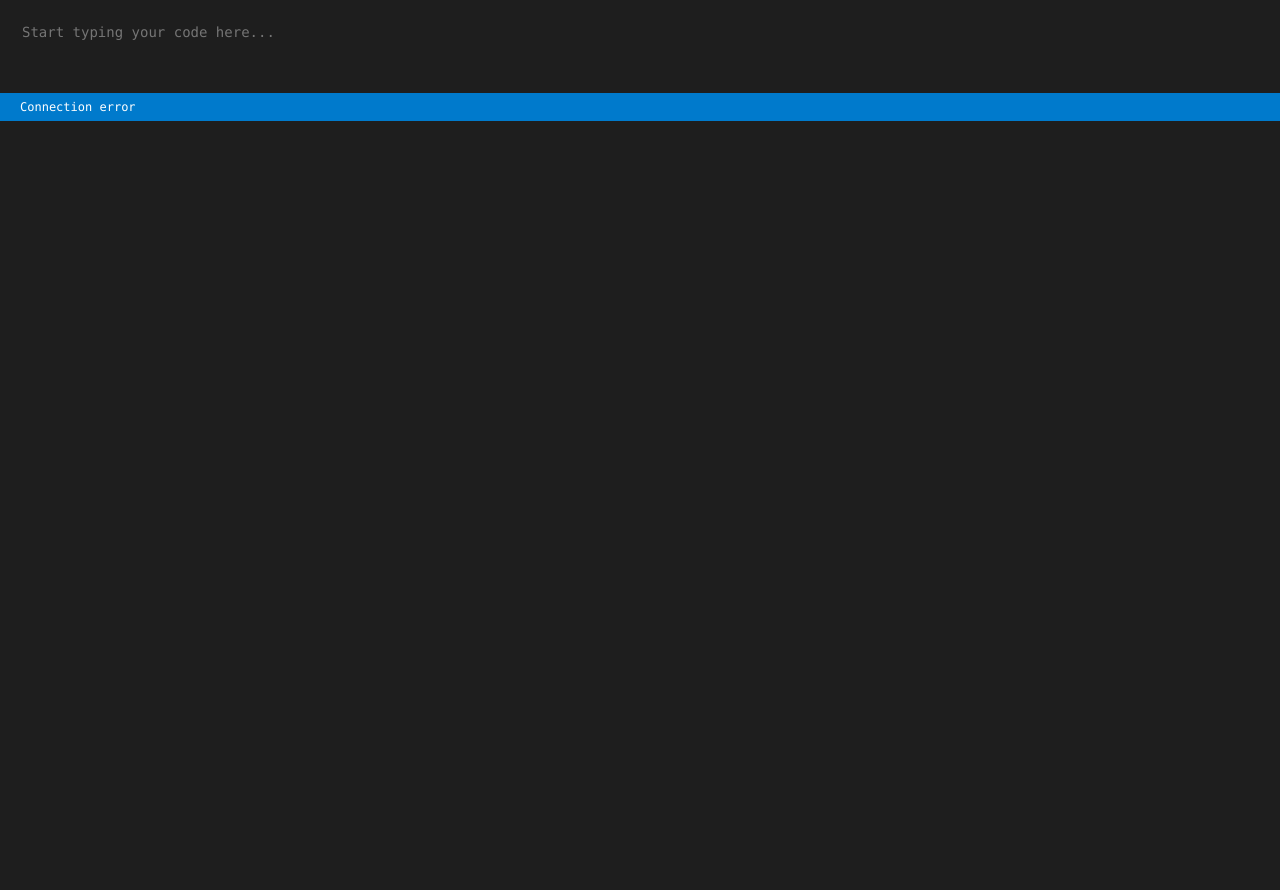
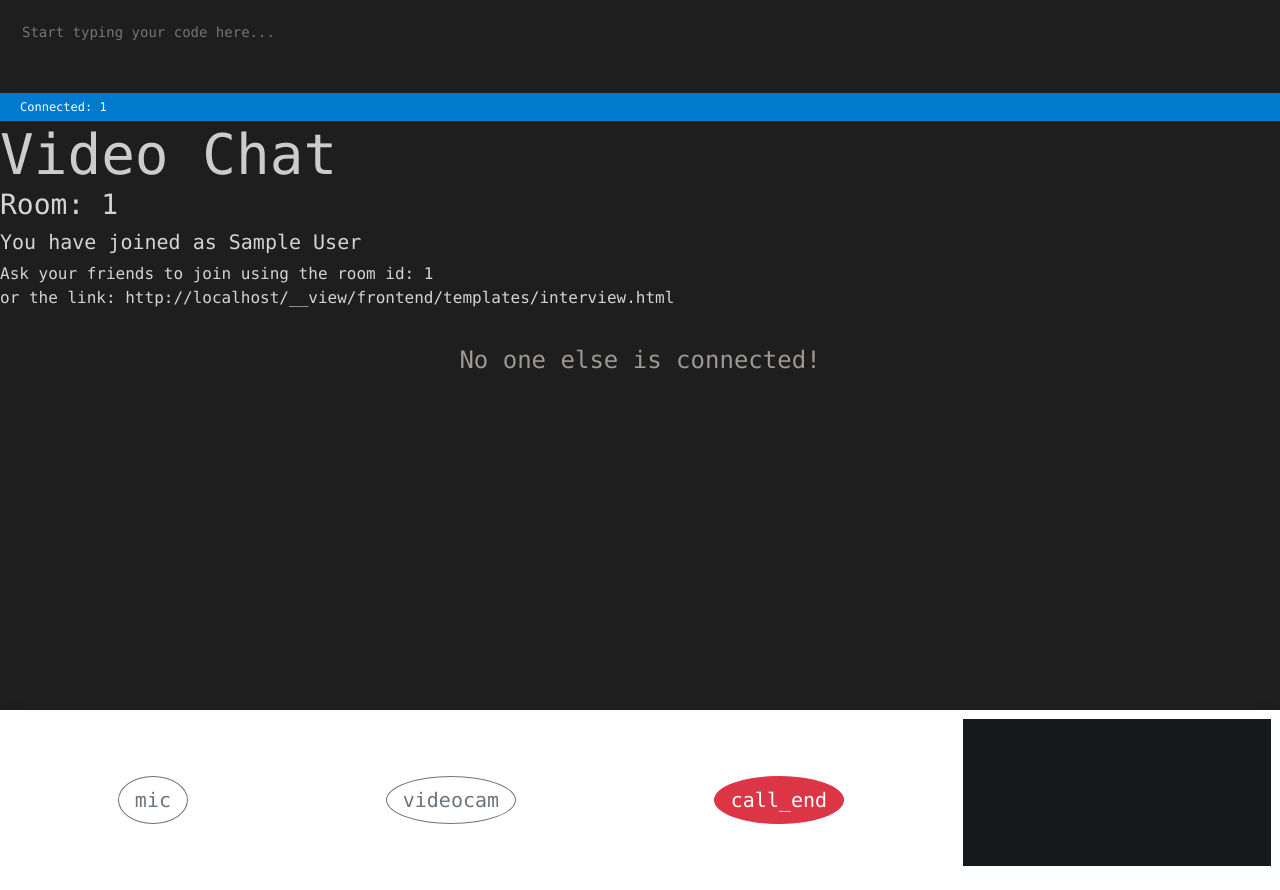
Before and after one commit to JktuJQ/HireLanderAI, a Flask app: template frontend/templates/interview.html in a window 1280 px wide. Shown: the part 50-940 px from the top of the page. Before the commit the page ends 171 px from the top, so only its background shows below. Run offline with Flask 3, Linux system fonts and the light colour scheme; the template is opened without the code that fills it: most values are stand-ins (such as "Sample title", 1, 10 or a date in 2020); parts of the project's set-up code (start-up, migrations or seed data) failed here and were passed over; some libraries are stand-ins or nearby versions.

Commit message:
Livecoding + video calls

```diff
--- a/backend/index_page.py
+++ b/backend/index_page.py
@@ -6,6 +6,6 @@ from flask import redirect, url_for, render_template, request
 def index_route():
     if request.method == "POST":
         room_id = request.form['room_id']
-        return redirect(url_for("entry_checkpoint", room_id=room_id))
+        return redirect(url_for("checkpoint_route", room_id=room_id))
 
     return render_template("index.html")
--- a/examples/backend_test.py
+++ b/examples/backend_test.py
@@ -1,5 +1,6 @@
 from backend.application import run
 from backend.index_page import index_route
 from backend.interview_page import interview_route
+from backend.checkpoint_page import checkpoint_route
 
 run(port=5000, host="127.0.0.1")
--- a/frontend/static/css/interview.css
+++ b/frontend/static/css/interview.css
@@ -1,5 +1,5 @@
 body {
-    font-family: 'Monaco', 'Menlo', 'Ubuntu Mono', monospace;
+  font-family: "Monaco", "Menlo", "Ubuntu Mono", monospace;
   margin: 0;
   padding: 0;
   background-color: #1e1e1e;
@@ -29,7 +29,7 @@ h1 {
   color: #d4d4d4;
   border: none;
   resize: none;
-    font-family: 'Monaco', 'Menlo', 'Ubuntu Mono', monospace;
+  font-family: "Monaco", "Menlo", "Ubuntu Mono", monospace;
   font-size: 14px;
   line-height: 1.5;
   tab-size: 4;
@@ -44,3 +44,68 @@ h1 {
   padding: 5px 20px;
   font-size: 12px;
 }
+
+/* Next styles are from separate css in original project */
+
+.video-grid {
+  display: grid;
+  grid-auto-flow: dense;
+  grid-template-columns: auto auto;
+  gap: 1rem;
+  padding: 0.5rem;
+  margin: 0.8rem;
+}
+
+.video-grid:empty {
+  display: block;
+  text-align: center;
+  color: rgb(156, 153, 146);
+  font-size: x-large;
+  height: 360px;
+}
+.video-grid:empty::before {
+  content: "No one else is connected!";
+}
+
+.video-item {
+  background-color: #feffff;
+  text-align: center;
+  padding: 5px;
+}
+.vid-wrapper {
+  background-color: rgb(22, 25, 27);
+  padding: 0;
+}
+.vid-wrapper video {
+  max-width: 45vw;
+  max-height: 40vh;
+}
+.display-name {
+  color: #17252a;
+  font-family: sans-serif;
+  font-size: 18px;
+  padding: 2px;
+}
+
+#control_box {
+  background-color: rgb(255, 255, 255);
+  height: 180px;
+  width: 100%;
+  margin: 1rem 0px 0px 0px;
+
+  padding: 0.25rem;
+}
+#local_vid {
+  max-height: 140px;
+  object-fit: contain;
+}
+
+@media only screen and (max-width: 768px) {
+  /* For mobile phones: */
+  .video-grid {
+    grid-template-columns: 1fr;
+  }
+  #control_box .btn-lg {
+    padding: 5px 12px 5px 12px;
+  }
+}
--- a/frontend/static/js/base.js
+++ b/frontend/static/js/base.js
@@ -1 +1 @@
-console.log("base.js")
+console.log("Hello from base.js")
--- /dev/null
+++ b/frontend/static/js/call_networking.js
@@ -0,0 +1,244 @@
+var myID;
+var _peer_list = {};
+
+// socketio
+var protocol = window.location.protocol;
+console.log(protocol + '//' + document.domain + ':' + location.port)
+var socket = io(protocol + '//' + document.domain + ':' + location.port, {autoConnect: false});
+
+document.addEventListener("DOMContentLoaded", (event)=>{
+    startCamera();
+});
+
+var camera_allowed=false;
+var mediaConstraints = {
+    audio: true, // We want an audio track
+    video: {
+        height: 360
+    } // ...and we want a video track
+};
+
+function startCamera()
+{
+    navigator.mediaDevices.getUserMedia(mediaConstraints)
+    .then((stream)=>{
+        myVideo.srcObject = stream;
+        camera_allowed = true;
+        setAudioMuteState(audioMuted);
+        setVideoMuteState(videoMuted);
+        //start the socketio connection
+        socket.connect();
+    })
+    .catch((e)=>{
+        console.log("getUserMedia Error! ", e);
+        alert("Error! Unable to access camera or mic! ");
+    });
+}
+
+
+
+
+socket.on("connect", ()=>{
+    console.log("socket connected....", "myRoomID: ", myRoomID);
+    socket.emit("join-room", {"room_id": myRoomID});
+});
+socket.on("user-connect", (data)=>{
+    console.log("user-connect ", data);
+    let peer_id = data["sid"];
+    let display_name = data["name"];
+    _peer_list[peer_id] = undefined; // add new user to user list
+    addVideoElement(peer_id, display_name);
+});
+socket.on("user-disconnect", (data)=>{
+    console.log("user-disconnect ", data);
+    let peer_id = data["sid"];
+    closeConnection(peer_id);
+    removeVideoElement(peer_id);
+});
+socket.on("user-list", (data)=>{
+    console.log("user list recvd ", data);
+    myID = data["my_id"];
+    if( "list" in data) // not the first to connect to room, existing user list recieved
+    {
+        let recvd_list = data["list"];
+        // add existing users to user list
+        for(peer_id in recvd_list)
+        {
+            display_name = recvd_list[peer_id];
+            _peer_list[peer_id] = undefined;
+            addVideoElement(peer_id, display_name);
+        }
+        start_webrtc();
+    }
+});
+
+function closeConnection(peer_id)
+{
+    if(peer_id in _peer_list)
+    {
+        _peer_list[peer_id].onicecandidate = null;
+        _peer_list[peer_id].ontrack = null;
+        _peer_list[peer_id].onnegotiationneeded = null;
+
+        delete _peer_list[peer_id]; // remove user from user list
+    }
+}
+
+function log_user_list()
+{
+    for(let key in _peer_list)
+    {
+        console.log(`${key}: ${_peer_list[key]}`);
+    }
+}
+
+//---------------[ webrtc ]--------------------
+
+var PC_CONFIG = {
+    iceServers: [
+        {
+            urls: ['stun:stun.l.google.com:19302',
+                    'stun:stun1.l.google.com:19302',
+                    'stun:stun2.l.google.com:19302',
+                    'stun:stun3.l.google.com:19302',
+                    'stun:stun4.l.google.com:19302'
+                ]
+        },
+    ]
+};
+
+function log_error(e){console.log("[ERROR] ", e);}
+function sendViaServer(data){socket.emit("data", data);}
+
+socket.on("data", (msg)=>{
+    // console.log("Data event invoked with msg type", msg["type"])
+    switch(msg["type"])
+    {
+        case "offer":
+            handleOfferMsg(msg);
+            break;
+        case "answer":
+            handleAnswerMsg(msg);
+            break;
+        case "new-ice-candidate":
+            handleNewICECandidateMsg(msg);
+            break;
+    }
+});
+
+function start_webrtc()
+{
+    // send offer to all other members
+    for(let peer_id in _peer_list)
+    {
+        invite(peer_id);
+    }
+}
+
+function invite(peer_id)
+{
+    if(_peer_list[peer_id]){console.log("[Not supposed to happen!] Attempting to start a connection that already exists!")}
+    else if(peer_id === myID){console.log("[Not supposed to happen!] Trying to connect to self!");}
+    else
+    {
+        console.log(`Creating peer connection for <${peer_id}> ...`);
+        createPeerConnection(peer_id);
+
+        let local_stream = myVideo.srcObject;
+        local_stream.getTracks().forEach((track)=>{_peer_list[peer_id].addTrack(track, local_stream);});
+    }
+}
+
+function createPeerConnection(peer_id)
+{
+    _peer_list[peer_id] = new RTCPeerConnection(PC_CONFIG);
+
+    _peer_list[peer_id].onicecandidate = (event) => {handleICECandidateEvent(event, peer_id)};
+    _peer_list[peer_id].ontrack = (event) => {handleTrackEvent(event, peer_id)};
+    _peer_list[peer_id].onnegotiationneeded = () => {handleNegotiationNeededEvent(peer_id)};
+}
+
+
+function handleNegotiationNeededEvent(peer_id)
+{
+    _peer_list[peer_id].createOffer()
+    .then((offer)=>{return _peer_list[peer_id].setLocalDescription(offer);})
+    .then(()=>{
+        console.log(`sending offer to <${peer_id}> ...`);
+        sendViaServer({
+            "sender_id": myID,
+            "target_id": peer_id,
+            "type": "offer",
+            "sdp": _peer_list[peer_id].localDescription
+        });
+    })
+    .catch(log_error);
+}
+
+function handleOfferMsg(msg)
+{
+    peer_id = msg['sender_id'];
+
+    console.log(`offer recieved from <${peer_id}>`);
+
+    createPeerConnection(peer_id);
+    let desc = new RTCSessionDescription(msg['sdp']);
+    _peer_list[peer_id].setRemoteDescription(desc)
+    .then(()=>{
+        let local_stream = myVideo.srcObject;
+        local_stream.getTracks().forEach((track)=>{_peer_list[peer_id].addTrack(track, local_stream);});
+    })
+    .then(()=>{return _peer_list[peer_id].createAnswer();})
+    .then((answer)=>{return _peer_list[peer_id].setLocalDescription(answer);})
+    .then(()=>{
+        console.log(`sending answer to <${peer_id}> ...`);
+        sendViaServer({
+            "sender_id": myID,
+            "target_id": peer_id,
+            "type": "answer",
+            "sdp": _peer_list[peer_id].localDescription
+        });
+    })
+    .catch(log_error);
+}
+
+function handleAnswerMsg(msg)
+{
+    peer_id = msg['sender_id'];
+    console.log(`answer recieved from <${peer_id}>`);
+    let desc = new RTCSessionDescription(msg['sdp']);
+    _peer_list[peer_id].setRemoteDescription(desc)
+}
+
+
+function handleICECandidateEvent(event, peer_id)
+{
+    console.log("Received new ICE-candidate")
+    if(event.candidate){
+        sendViaServer({
+            "sender_id": myID,
+            "target_id": peer_id,
+            "type": "new-ice-candidate",
+            "candidate": event.candidate
+        });
+    }
+}
+
+function handleNewICECandidateMsg(msg)
+{
+    console.log(`ICE candidate recieved from <${peer_id}>`);
+    var candidate = new RTCIceCandidate(msg.candidate);
+    _peer_list[msg["sender_id"]].addIceCandidate(candidate)
+    .catch(log_error);
+}
+
+
+function handleTrackEvent(event, peer_id)
+{
+    console.log(`track event recieved from <${peer_id}>`);
+
+    if(event.streams)
+    {
+        getVideoObj(peer_id).srcObject = event.streams[0];
+    }
+}
--- /dev/null
+++ b/frontend/static/js/call_ui.js
@@ -0,0 +1,85 @@
+var myVideo;
+
+document.addEventListener("DOMContentLoaded", (event)=>{
+    myVideo = document.getElementById("local_vid");
+    myVideo.onloadeddata = ()=>{console.log("W,H: ", myVideo.videoWidth, ", ", myVideo.videoHeight);};
+    var muteBttn = document.getElementById("bttn_mute");
+    var muteVidBttn = document.getElementById("bttn_vid_mute");
+    var callEndBttn = document.getElementById("call_end");
+
+    muteBttn.addEventListener("click", (event)=>{
+        audioMuted = !audioMuted;
+        setAudioMuteState(audioMuted);
+    });
+    muteVidBttn.addEventListener("click", (event)=>{
+        videoMuted = !videoMuted;
+        setVideoMuteState(videoMuted);
+    });
+    callEndBttn.addEventListener("click", (event)=>{
+        window.location.replace("/");
+    });
+
+    document.getElementById("room_link").innerHTML=`or the link: <span class="heading-mark">${window.location.href}</span>`;
+
+});
+
+
+function makeVideoElement(element_id, display_name)
+{
+    let wrapper_div = document.createElement("div");
+    let vid_wrapper = document.createElement("div");
+    let vid = document.createElement("video");
+    let name_text = document.createElement("div");
+
+    wrapper_div.id = "div_"+element_id;
+    vid.id = "vid_"+element_id;
+
+    wrapper_div.className = "shadow video-item";
+    vid_wrapper.className = "vid-wrapper";
+    name_text.className = "display-name";
+
+    vid.autoplay = true;
+    name_text.innerText = display_name;
+
+    vid_wrapper.appendChild(vid);
+    wrapper_div.appendChild(vid_wrapper);
+    wrapper_div.appendChild(name_text);
+
+    return wrapper_div;
+}
+
+function addVideoElement(element_id, display_name)
+{
+    document.getElementById("video_grid").appendChild(makeVideoElement(element_id, display_name));
+}
+function removeVideoElement(element_id)
+{
+    let v = getVideoObj(element_id);
+    if(v.srcObject){
+        v.srcObject.getTracks().forEach(track => track.stop());
+    }
+    v.removeAttribute("srcObject");
+    v.removeAttribute("src");
+
+    document.getElementById("div_"+element_id).remove();
+}
+
+function getVideoObj(element_id)
+{
+    return document.getElementById("vid_"+element_id);
+}
+
+function setAudioMuteState(flag)
+{
+    let local_stream = myVideo.srcObject;
+    local_stream.getAudioTracks().forEach((track)=>{track.enabled = !flag;});
+    // switch button icon
+    document.getElementById("mute_icon").innerText = (flag)? "mic_off": "mic";
+}
+function setVideoMuteState(flag)
+{
+    let local_stream = myVideo.srcObject;
+    local_stream.getVideoTracks().forEach((track)=>{track.enabled = !flag;});
+    // switch button icon
+    document.getElementById("vid_mute_icon").innerText = (flag)? "videocam_off": "videocam";
+}
--- a/frontend/static/js/interview.js
+++ b/frontend/static/js/livecoding.js
@@ -1,13 +1,6 @@
 document.addEventListener("DOMContentLoaded", function() {
     const editor = document.getElementById("code-editor");
     const status = document.getElementById("status");
-
-    const socket = io();
-
-    socket.on("connect", function() {
-        console.log("Connected to server");
-        status.textContent = "Connected";
-    });
 
     socket.on("disconnect", function() {
         status.textContent = "Disconnected from server";
--- a/frontend/templates/checkpoint.html
+++ b/frontend/templates/checkpoint.html
@@ -1,7 +1,8 @@
 {% extends "base.html" %}
 
 {% block css %}
-<link rel="stylesheet" href="{{ url_for('static', filename='css/checkpoint.css') }}">
+<link rel="stylesheet" href="{{ url_for('static', filename='css/index.css') }}">
+<link href="https://fonts.googleapis.com/icon?family=Material+Icons" rel="stylesheet">
 {% endblock %}
 
 {% block content %}
--- a/frontend/templates/interview.html
+++ b/frontend/templates/interview.html
@@ -14,9 +14,60 @@
 <div class="status-bar" id="status">
     Connected: 1
 </div>
+
+<!-- Video call -->
+
+<div class="heading mb-4">
+    <h1 class="display-4">Video Chat</h1>
+    <div class="room-info">
+        <h3>Room: <span class="heading-mark">{{room_id}}</span></h3>
+        <h5>You have joined as <span class="heading-mark">{{display_name}}</span></h5>
+        <div>Ask your friends to join using the room id: <span class="heading-mark">{{room_id}}</span></div>
+        <div id="room_link"></div>
+    </div>
+</div>
+
+<div class="container-fluid px-0 mx-0">
+    <div id="video_grid" class="video-grid"></div>
+
+    <div id="control_box" class="row control-box shadow">
+        <div class="col-7 col-md-8 col-lg-9 d-flex justify-content-around align-items-center button-box">
+
+            <button id="bttn_mute" class="btn btn-lg btn-outline-secondary rounded-circle">
+                <span id="mute_icon" class="material-icons pt-2">
+                    mic
+                </span>
+            </button>
+            <button id="bttn_vid_mute"class="btn btn-lg btn-outline-secondary rounded-circle">
+                <span id="vid_mute_icon" class="material-icons pt-2">
+                    videocam
+                </span>
+            </button>
+            <button id="call_end" class="btn btn-lg btn-danger rounded-circle">
+                <span class="material-icons pt-2">
+                    call_end
+                </span>
+            </button>
+        </div>
+        <div id="div_local_vid" class="col-5 col-md-4 col-lg-3 video-item ml-auto">
+            <div class="vid-wrapper">
+                <video id="local_vid" autoplay muted></video>
+            </div>
+        </div>
+    </div>
+</div>
 {% endblock %}
 
 {% block js %}
-<script src="{{ url_for('static', filename='js/interview.js') }}"></script>
 <script src="https://cdnjs.cloudflare.com/ajax/libs/socket.io/2.3.0/socket.io.js" integrity="sha512-v8ng/uGxkge3d1IJuEo6dJP8JViyvms0cly9pnbfRxT6/31c3dRWxIiwGnMSWwZjHKOuY3EVmijs7k1jz/9bLA==" crossorigin="anonymous"></script>
+<script type="text/javascript">
+    var myRoomID = "{{room_id}}";
+    var myName = "{{display_name}}";
+    var audioMuted = "{{mute_audio}}"=="1";
+    var videoMuted = "{{mute_video}}"=="1";
+    console.log(">> {{mute_audio}}, {{mute_video}}", audioMuted, videoMuted);
+</script>
+<script src="{{ url_for('static', filename='js/call_ui.js') }}"></script>
+<script src="{{ url_for('static', filename='js/call_networking.js') }}"></script>
+<script src="{{ url_for('static', filename='js/livecoding.js') }}"></script>
 {% endblock %}
```
Also changed, not shown: backend/checkpoint_page.py (+3 -4 lines), backend/interview_page.py (+6 -6 lines), frontend/static/js/checkpoint.js (added, +61 -0 lines), frontend/templates/interview_checkpoint.html (deleted, +0 -29 lines). Lines whose indentation alone changed are shown as unchanged.
